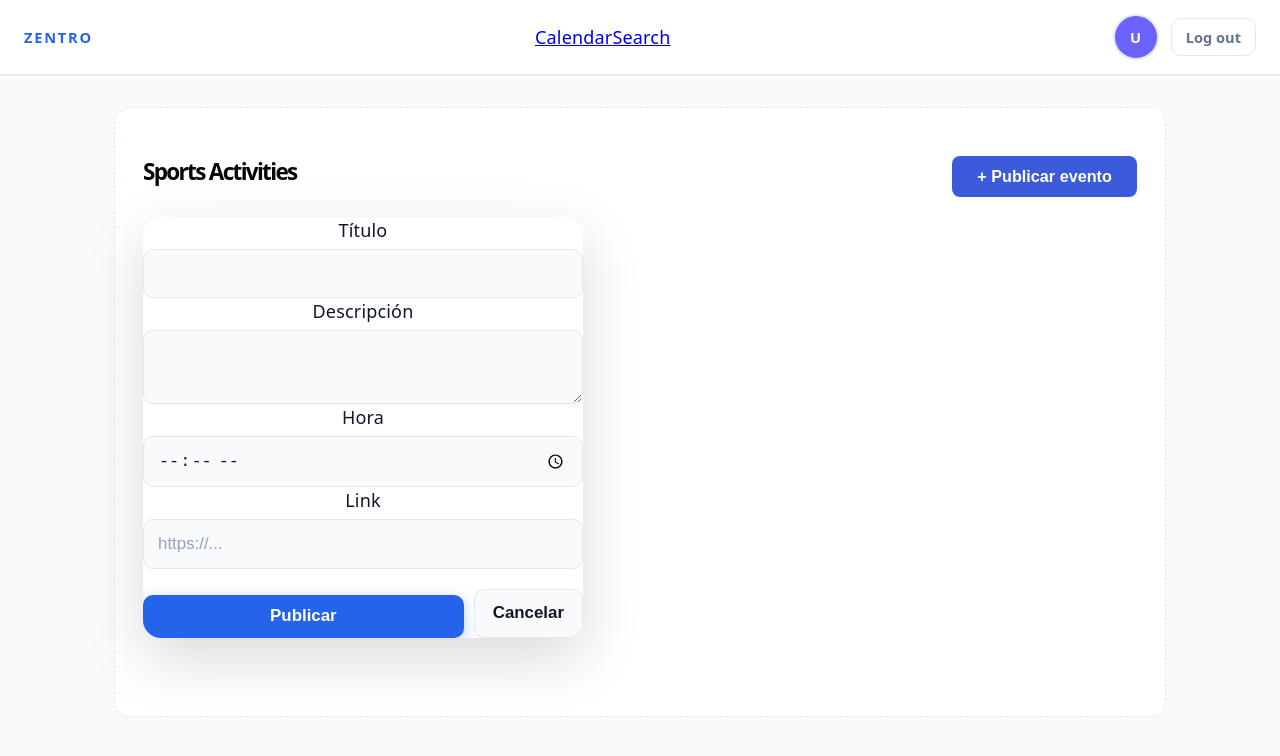
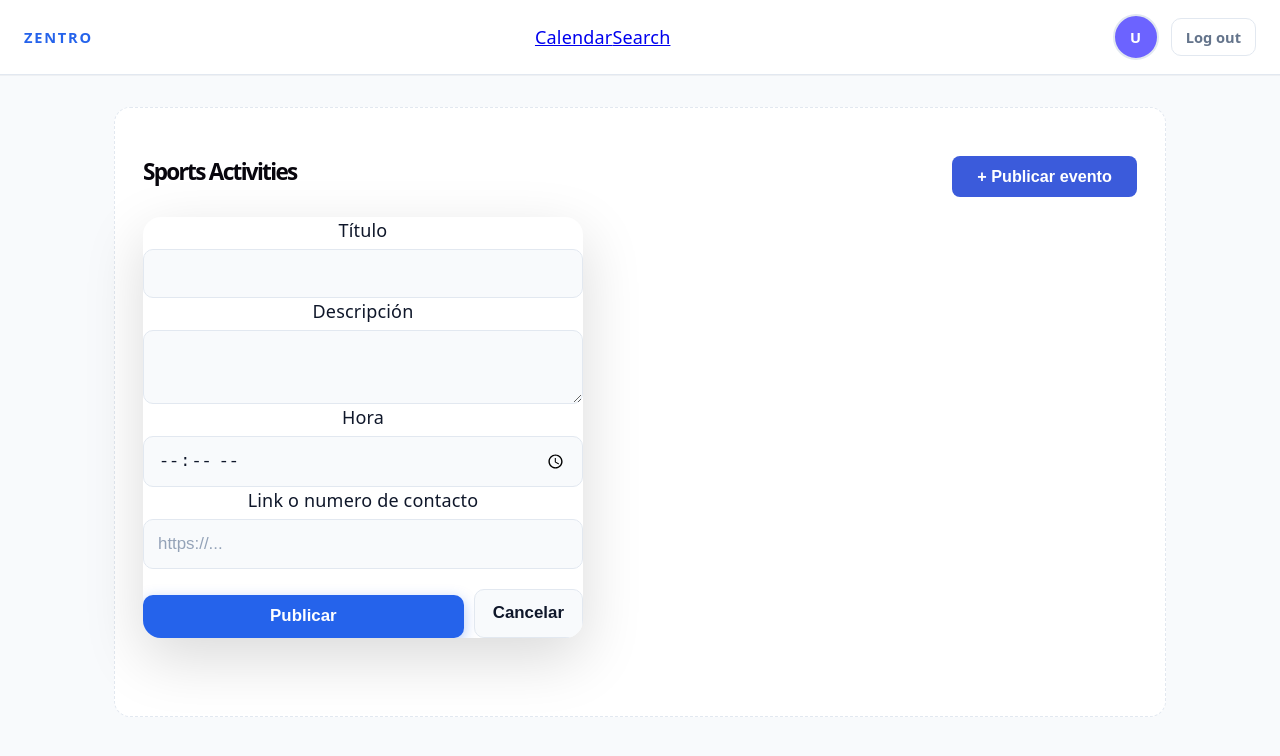
Before and after one commit to ospinaa/Zentro, a React (Vite) app: page /sports in a window 1280 px wide. Both pictures are taken after a click on the button "+ Publicar evento". Shown: the top 756 px of the page. Built offline with nearby package versions, Linux system fonts and the light colour scheme; no server answers; the database is empty.

Commit message:
feat(sports): style

```diff
--- a/src/pages/ProfilePage.tsx
+++ b/src/pages/ProfilePage.tsx
@@ -78,6 +78,8 @@ export function ProfilePage() {
   useEffect(() => {
     document.title = 'Perfil · Zentro'
   }, [])
+
+
 
   return (
     <DashboardLayout userInitials={userInitials}>
--- a/src/pages/SportsPage.tsx
+++ b/src/pages/SportsPage.tsx
@@ -180,7 +180,7 @@ export function SportsPage() {
             </div>
 
             <div className="auth-field">
-              <label>Link</label>
+              <label>Link o numero de contacto</label>
 
               <input
                 className="auth-input"
```
Also changed, not shown: src/context/SportsContext.tsx (+2 -12 lines).
